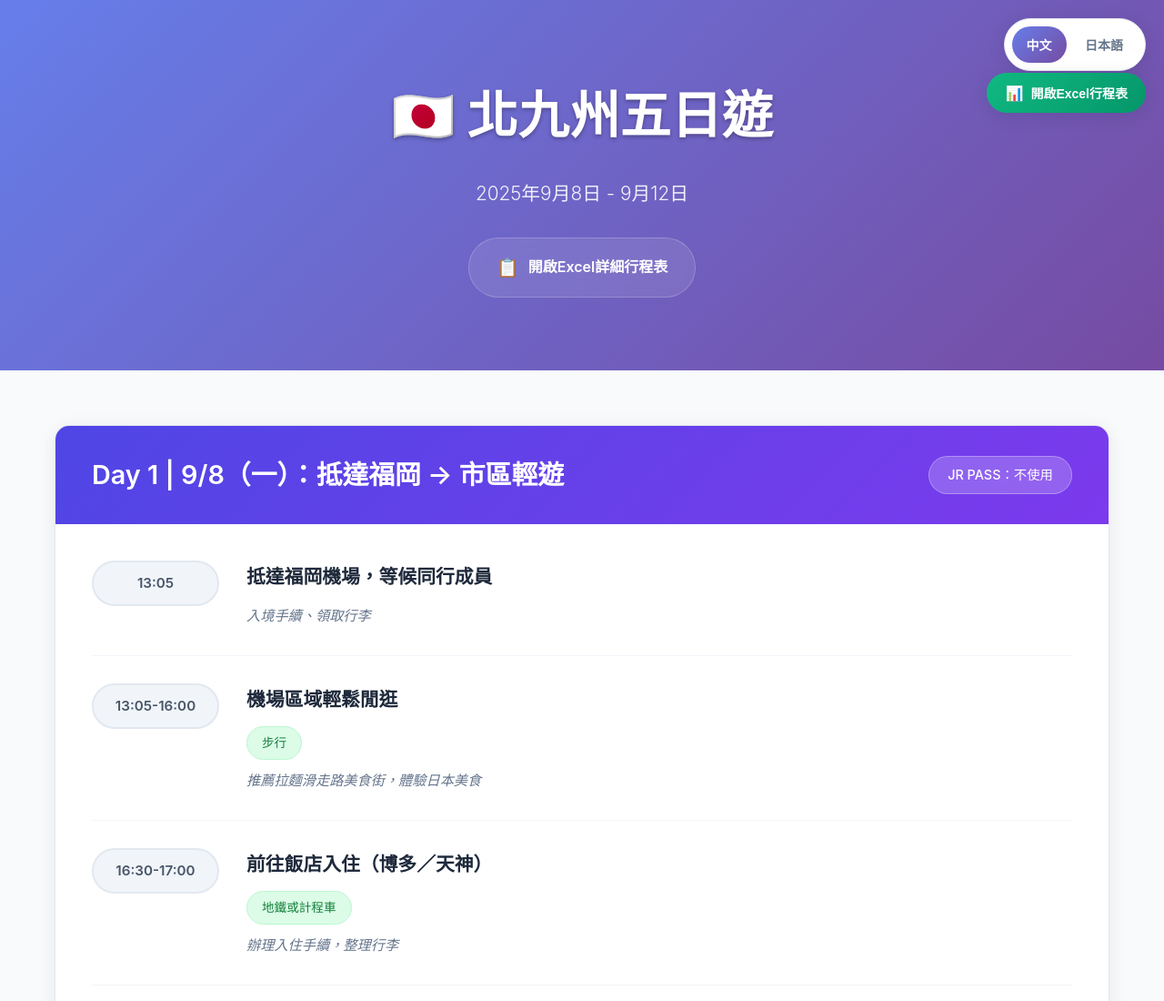
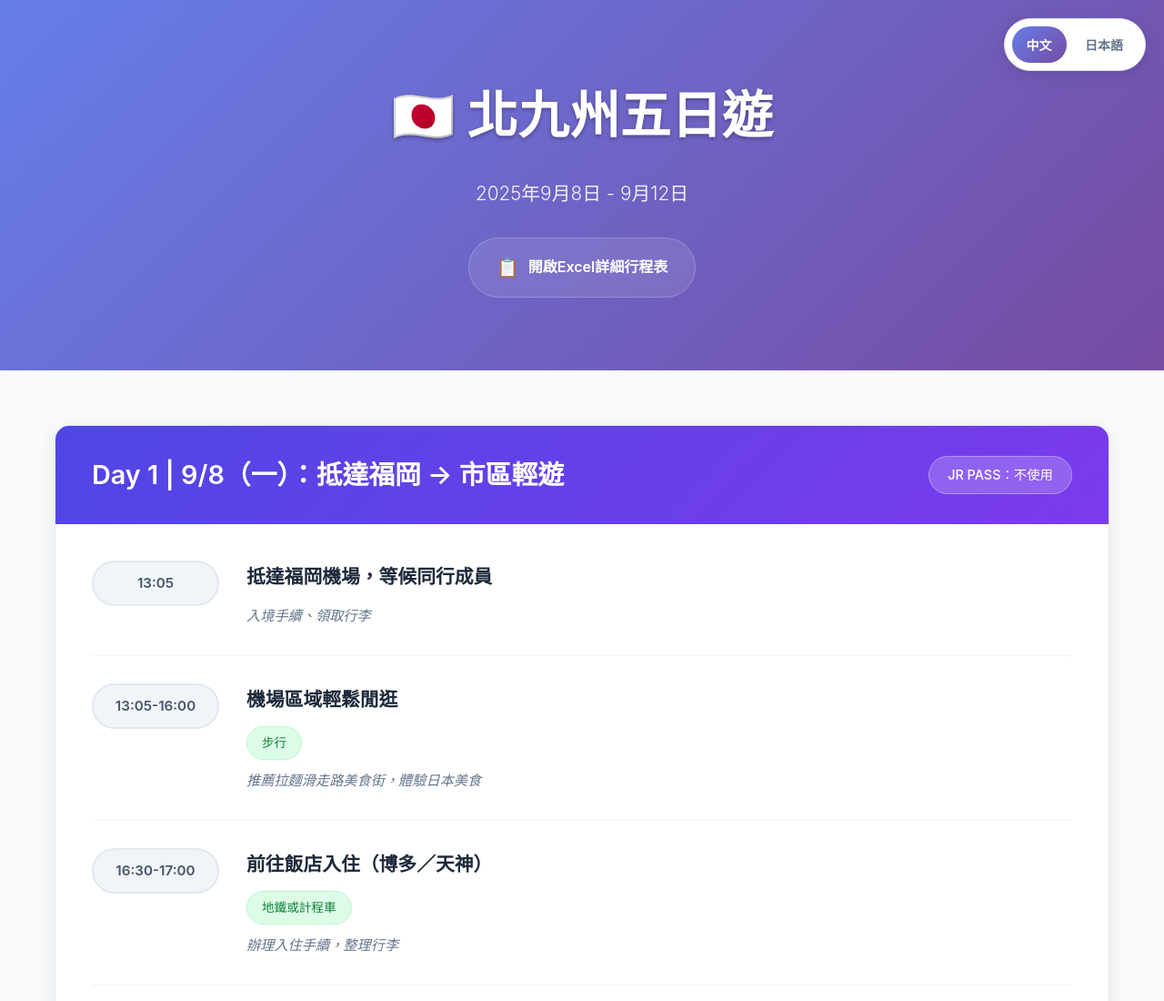
Before and after one commit to jeremy641/kyushu_travel_guide, a plain HTML site: page index.html in a window 1280 px wide. Shown: the top 1100 px of the page at 91% size. Drawn offline with Linux system fonts and the light colour scheme.

Commit message:
Add files via upload

```diff
--- a/index.html
+++ b/index.html
@@ -631,12 +631,12 @@
     </div>
 
     <!-- Excel Section -->
-    <div class="excel-section">
+    <!-- <div class="excel-section">
         <button class="excel-btn" onclick="openExcel()">
             <span class="zh-text">開啟Excel行程表</span>
             <span class="ja-text" style="display: none;">Excel行程表を開く</span>
         </button>
-    </div>
+    </div> -->
 
     <!-- Excel Modal -->
     <div id="excelModal" class="modal">
```
